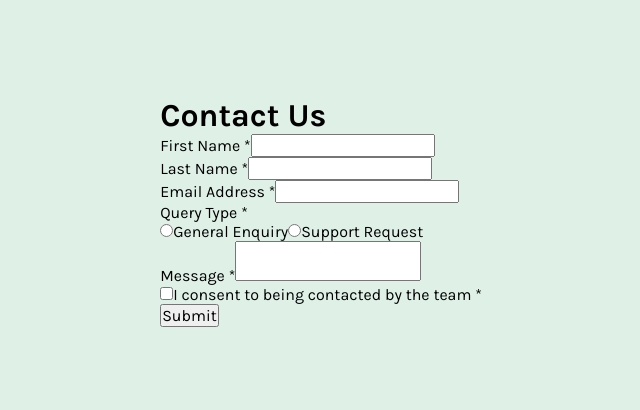
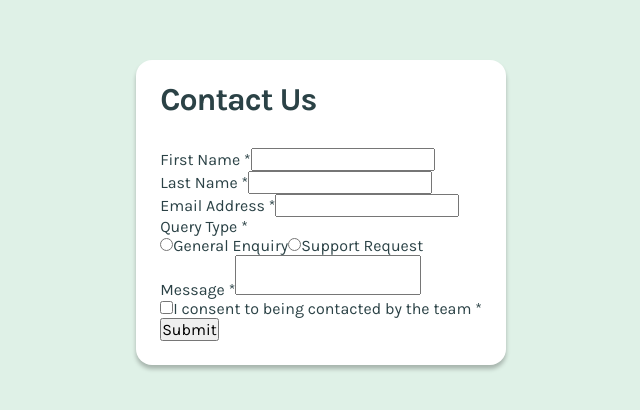
Before and after one commit to hectorlil48/frontendMentor-contact-form, a React (Vite) app: page / in a window 1280 px wide. Shown: the part 188-598 px from the top of the page, without its empty margins (319-959 px from the left). Built offline with nearby package versions, Linux system fonts and the light colour scheme.

Commit message:
Added the form and h1 styles and the color to the text in the body tag.

```diff
--- a/src/components/ContactForm.css
+++ b/src/components/ContactForm.css
@@ -0,0 +1,14 @@
+form {
+  background-color: var(--white);
+  padding: 1.5rem;
+  border-radius: 1rem;
+  box-shadow: 0px 4px 4px 0px rgba(0, 0, 0, 0.25);
+}
+
+h1 {
+  font-size: 2rem;
+  font-weight: var(--fw-bold);
+  line-height: 1;
+  letter-spacing: -1px;
+  margin-bottom: 2rem;
+}
--- a/src/index.css
+++ b/src/index.css
@@ -36,6 +36,7 @@ body {
   font-size: var(--fs-md);
   font-weight: var(--fw-regular);
   background-color: var(--green-200);
+  color: var(--grey-900);
   display: flex;
   flex-direction: column;
   align-items: center;
```
